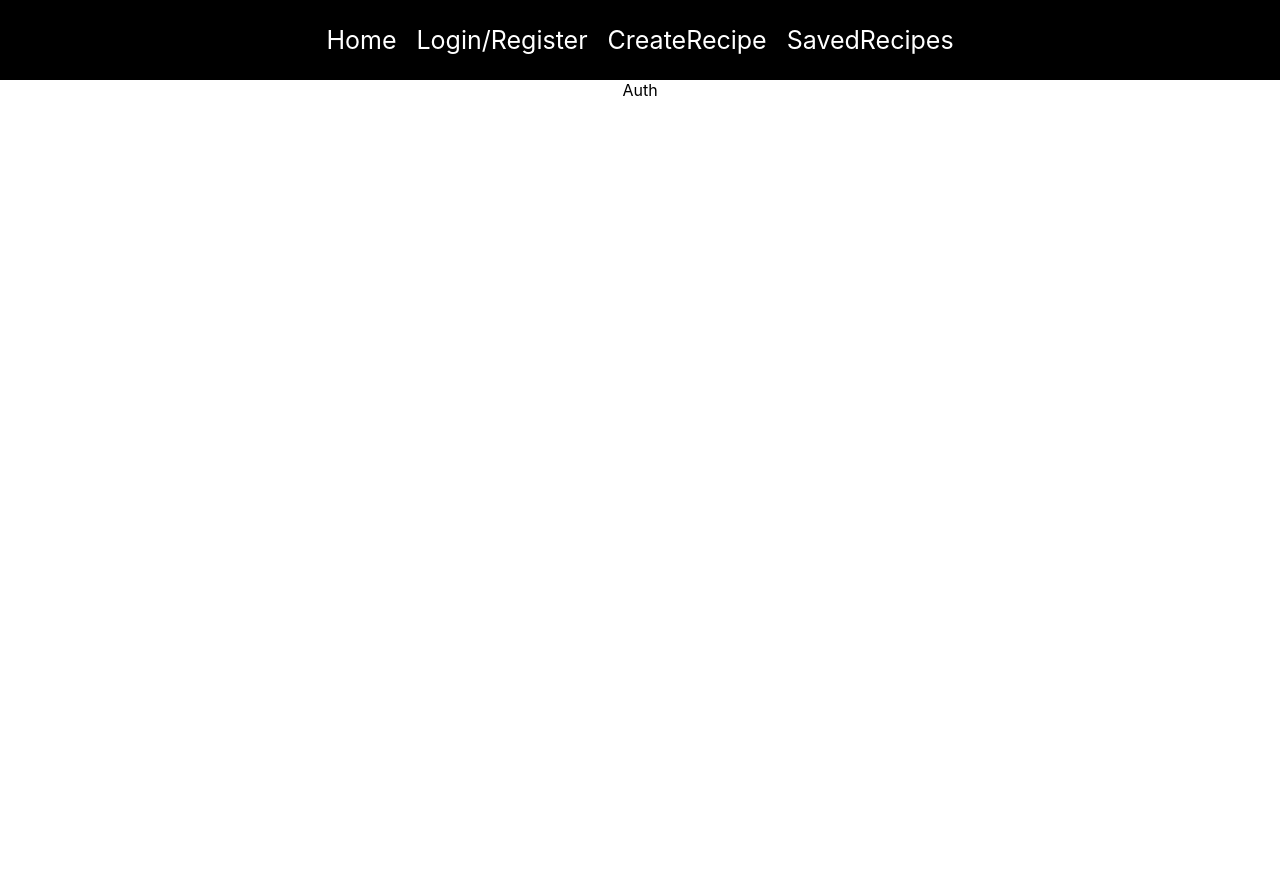
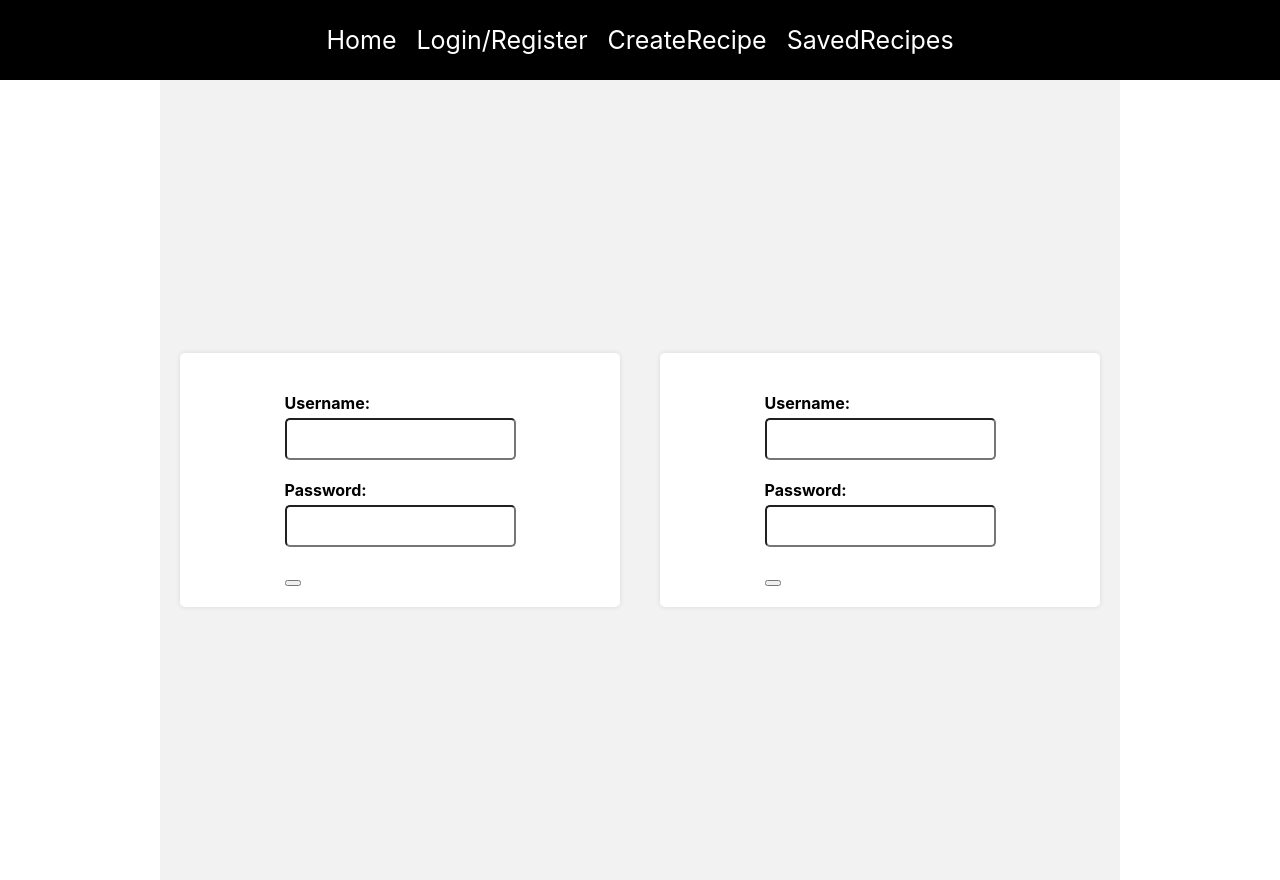
Before and after one commit to Karthike2003/recipeapp, a React (Create React App) app in the folder client/: page /auth in a window 1280 px wide. Before the commit the page ends 800 px from the top, so only its background shows below. Built offline with nearby package versions, Linux system fonts and the light colour scheme.

Commit message:
done the reg and login

```diff
--- a/client/src/pages/auth.js
+++ b/client/src/pages/auth.js
@@ -1,3 +1,63 @@
+import { useState } from "react";
+
 export const Auth = () => {
-    return <div>Auth</div>;
+    return (
+    <div className="auth">
+        <Login/>
+        <Register/>
+    </div>
+    );
+
 };
+
+const Login = () => {
+    const [username, setUsername] = useState("");
+    const [password, setPassword] = useState("");
+    return (
+        <Form
+        username={username}
+        setUsername={setUsername}
+        password={password}
+        setPassword={setPassword}/>
+        );
+};
+
+const Register = () => {
+    const [username, setUsername] = useState("");
+    const [password, setPassword] = useState("");
+    return (
+    <Form
+    username={username}
+    setUsername={setUsername}
+    password={password}
+    setPassword={setPassword}/>
+    );
+};
+
+
+const Form = ({username,setUsername,password,setPassword , label}) => {
+
+    return (
+        <div className="auth-container">
+                <form>
+                    <h2>{label}</h2>
+                    <div className="form-group">
+                        <label htmlFor="username">Username: </label>
+                        <input type="text"
+                        id="username"
+                        value={username}
+                        onChange={(event) => setUsername(event.target.value) }/>
+                    </div>
+                    <div className="form-group">
+                        <label htmlFor="password">Password: </label>
+                        <input type="text"
+                        id="password"
+                        value={password}
+                        onChange={(event) => setPassword(event.target.value)}/>
+                    </div>
+
+                    <button type="submit">{label}</button>
+                </form>
+            </div>
+        );
+    };
```
